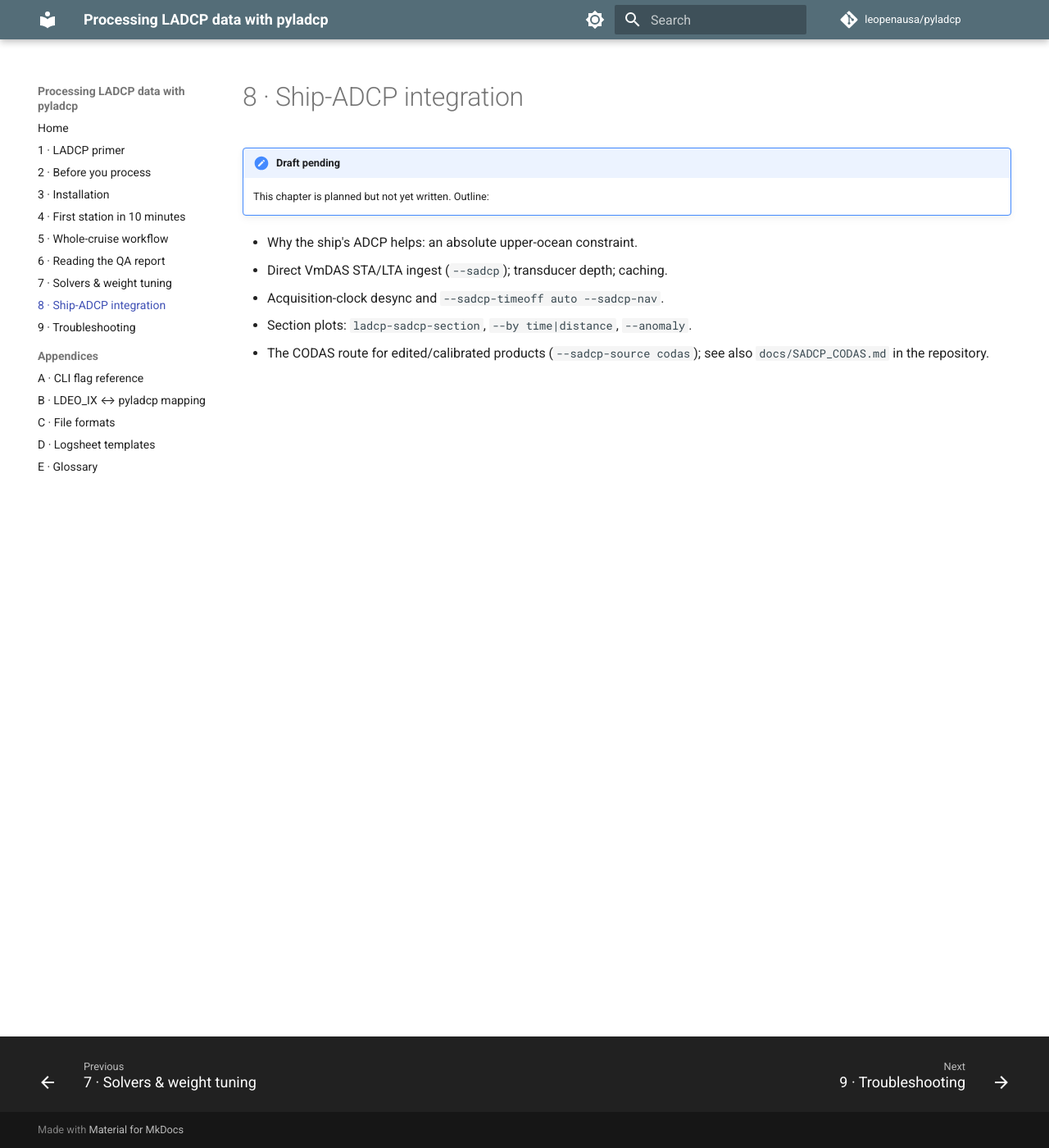
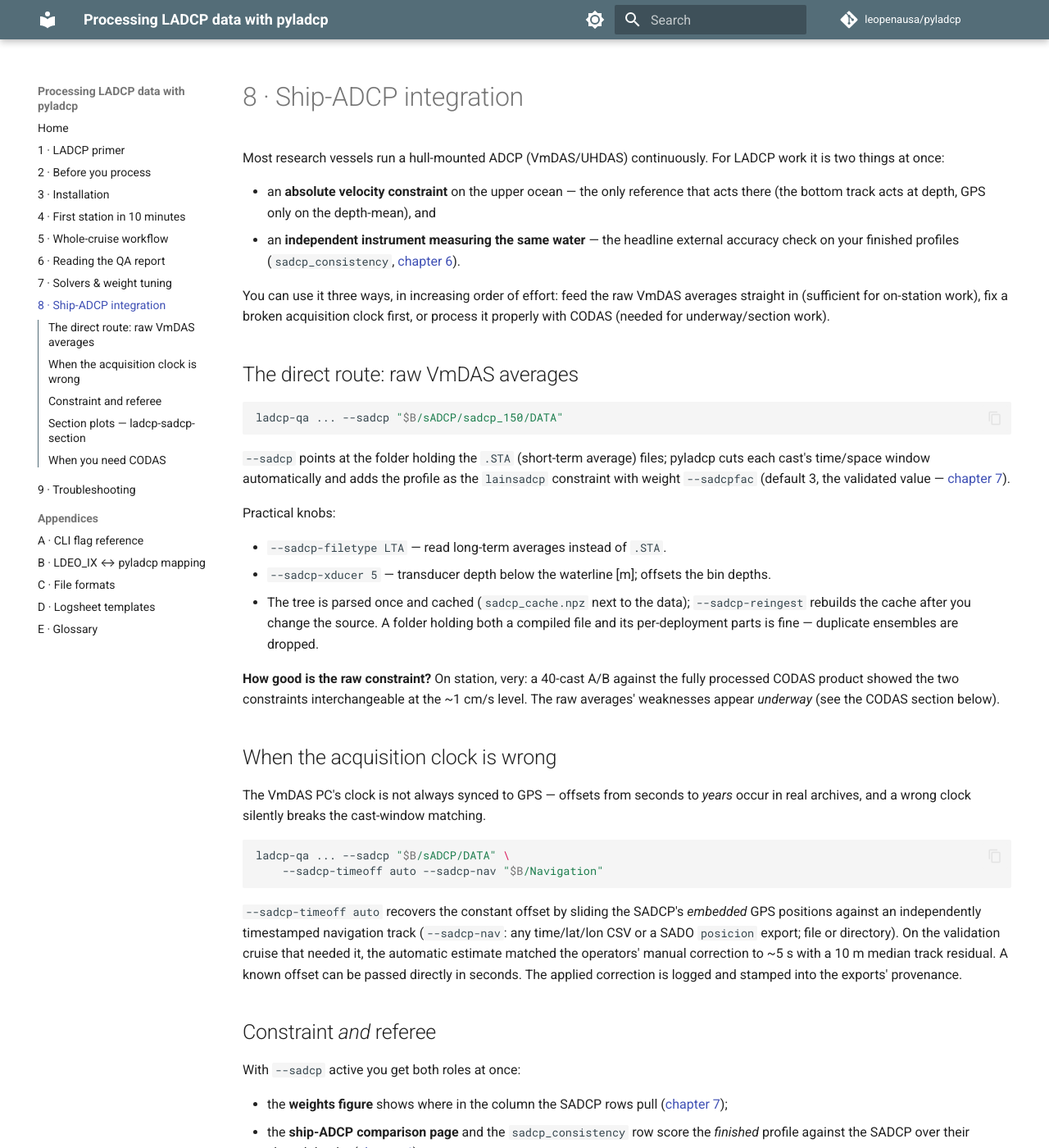
Before and after one commit to leopenausa/pyladcp, an MkDocs documentation site: the page built from docs/guide/08-ship-adcp.md, in a window 1280 px wide and 1400 px high. Shown: the whole window at 82% size. Built offline with MkDocs 1.6.1 and Material for MkDocs 9.7.7, drawn with Linux system fonts in a browser that asks for light colours; comment, search, counter and statistics services are not loaded; some of the changed text lies outside the part shown.

Commit message:
guide: chapter 8 — ship-ADCP integration (#31)
Three escalating routes: raw VmDAS direct (--sadcp + filetype/xducer/
cache knobs; on-station A/B fact: interchangeable with CODAS to ~1 cm/s),
clock-desync recovery (--sadcp-timeoff auto --sadcp-nav, ~5 s vs the
operators' manual fix), CODAS for underway/sections (STA-vs-per-ping
0.68 vs 0.13 m/s rms fact; calibration speed-proportional errors) with
pointers to docs/SADCP_CODAS.md. Constraint-AND-referee framing incl.
the verified --sadcpfac 0 trick (comparison kept, constraint off;
inverse_full.py:185 + inverse.py:635). Full ladcp-sadcp-section tour
(--by/--index/--speed-max/--anomaly).

Co-authored-by: Leopoldo D. Pena <lpena@ub.edu>
Co-authored-by: Claude Opus 4.8 <noreply@anthropic.com>

````diff
--- a/docs/guide/08-ship-adcp.md
+++ b/docs/guide/08-ship-adcp.md
@@ -1,11 +1,126 @@
 # 8 · Ship-ADCP integration
 
-!!! note "Draft pending"
-    This chapter is planned but not yet written. Outline:
+Most research vessels run a hull-mounted ADCP (VmDAS/UHDAS) continuously. For LADCP
+work it is two things at once:
 
-- Why the ship's ADCP helps: an absolute upper-ocean constraint.
-- Direct VmDAS STA/LTA ingest (`--sadcp`); transducer depth; caching.
-- Acquisition-clock desync and `--sadcp-timeoff auto --sadcp-nav`.
-- Section plots: `ladcp-sadcp-section`, `--by time|distance`, `--anomaly`.
-- The CODAS route for edited/calibrated products (`--sadcp-source codas`);
-  see also `docs/SADCP_CODAS.md` in the repository.
+- an **absolute velocity constraint** on the upper ocean — the only reference that
+  acts there (the bottom track acts at depth, GPS only on the depth-mean), and
+- an **independent instrument measuring the same water** — the headline external
+  accuracy check on your finished profiles (`sadcp_consistency`,
+  [chapter 6](06-qa-report.md)).
+
+You can use it three ways, in increasing order of effort: feed the raw VmDAS averages
+straight in (sufficient for on-station work), fix a broken acquisition clock first,
+or process it properly with CODAS (needed for underway/section work).
+
+## The direct route: raw VmDAS averages
+
+```bash
+ladcp-qa ... --sadcp "$B/sADCP/sadcp_150/DATA"
+```
+
+`--sadcp` points at the folder holding the `.STA` (short-term average) files; pyladcp
+cuts each cast's time/space window automatically and adds the profile as the
+`lainsadcp` constraint with weight `--sadcpfac` (default 3, the validated value —
+[chapter 7](07-solvers-weights.md)).
+
+Practical knobs:
+
+- `--sadcp-filetype LTA` — read long-term averages instead of `.STA`.
+- `--sadcp-xducer 5` — transducer depth below the waterline [m]; offsets the bin
+  depths.
+- The tree is parsed once and cached (`sadcp_cache.npz` next to the data);
+  `--sadcp-reingest` rebuilds the cache after you change the source. A folder
+  holding both a compiled file and its per-deployment parts is fine — duplicate
+  ensembles are dropped.
+
+**How good is the raw constraint?** On station, very: a 40-cast A/B against the fully
+processed CODAS product showed the two constraints interchangeable at the ~1 cm/s
+level. The raw averages' weaknesses appear *underway* (see the CODAS section below).
+
+## When the acquisition clock is wrong
+
+The VmDAS PC's clock is not always synced to GPS — offsets from seconds to *years*
+occur in real archives, and a wrong clock silently breaks the cast-window matching.
+
+```bash
+ladcp-qa ... --sadcp "$B/sADCP/DATA" \
+    --sadcp-timeoff auto --sadcp-nav "$B/Navigation"
+```
+
+`--sadcp-timeoff auto` recovers the constant offset by sliding the SADCP's *embedded*
+GPS positions against an independently timestamped navigation track (`--sadcp-nav`:
+any time/lat/lon CSV or a SADO `posicion` export; file or directory). On the
+validation cruise that needed it, the automatic estimate matched the operators'
+manual correction to ~5 s with a 10 m median track residual. A known offset can be
+passed directly in seconds. The applied correction is logged and stamped into the
+exports' provenance.
+
+## Constraint *and* referee
+
+With `--sadcp` active you get both roles at once:
+
+- the **weights figure** shows where in the column the SADCP rows pull
+  ([chapter 7](07-solvers-weights.md));
+- the **ship-ADCP comparison page** and the `sadcp_consistency` row score the
+  *finished* profile against the SADCP over their shared depths
+  ([chapter 6](06-qa-report.md)).
+
+Don't skip the referee role even if you don't want the constraint: a run with
+`--sadcpfac 0 --sadcp <dir>` keeps the comparison while taking the SADCP out of the
+solve — useful when you need the two instruments to stay strictly independent.
+
+## Section plots — `ladcp-sadcp-section`
+
+The SADCP archive is also a data set in its own right. `ladcp-sadcp-section` renders
+the cruise's u/v fields as depth–time or depth–distance sections:
+
+```bash
+# raw VmDAS
+ladcp-sadcp-section --sadcp "$B/sADCP/sadcp_150/DATA" --by time -o sec_time.png
+
+# CODAS product (already edited; the right source for underway sections)
+ladcp-sadcp-section --sadcp <workdir>/os150nb_sta/contour/os150nb.nc --source codas \
+    --by distance --index "$B/.ladcp_archive.json" -o sec_dist.png
+```
+
+- `--by time|distance` — x-axis: ship clock or along-track distance.
+- `--index` — draws the LADCP station positions as ticks, so you can see which
+  features your casts sampled.
+- `--max-depth` / `--clim` — crop and colour-scale.
+- `--speed-max` (default 1.5 m/s) — blanks ensembles whose median water speed is
+  implausible; built for raw-VmDAS GPS leaks, it also catches residual bad CODAS
+  ensembles. `0` disables.
+- `--anomaly` — subtracts each ensemble's depth-mean before rendering: the
+  **baroclinic (shear) section**. Use it when the section looks vertically
+  homogeneous — wherever the depth-mean flow is as large as the vertical structure,
+  the absolute view renders each column as one colour, and the anomaly view is where
+  the structure lives.
+
+## When you need CODAS
+
+The raw `.STA` averages are formed onboard from **unedited** pings. On station that's
+fine; **underway** the bins beyond the bubble/noise-limited range are garbage that
+survives average-level screening — on the validation data, deep underway cells had an
+rms u of 0.68 m/s in the STA product vs 0.13 m/s after per-ping editing. CODAS
+(UH/SOEST) adds what the raw averages lack: a per-bin editing pass, a watertrack
+**calibration** (misalignment angle + amplitude scale — both produce
+ship-speed-proportional errors, invisible on station, dominant at full steam), and
+smoothed navigation.
+
+So: **raw VmDAS for routine station processing; CODAS for transects, sections, or any
+cruise with long steaming legs inside cast windows.** The full recipe — install
+script, the chronological-staging trap, the single-ping (ENR) route, the calibration
+step `--auto` does *not* apply — lives in
+[`docs/SADCP_CODAS.md`](https://github.com/leopenausa/pyladcp/blob/main/docs/SADCP_CODAS.md)
+and the printable one-pager
+[`guide/sadcp_codas_guide.pdf`](https://github.com/leopenausa/pyladcp/blob/main/guide/sadcp_codas_guide.pdf).
+
+Once processed, the CODAS product plugs into everything above:
+
+```bash
+ladcp-qa 80 ... --sadcp <workdir>/os150nb_sta/contour/os150nb.nc --sadcp-source codas
+```
+
+`--sadcp` accepts the `contour/<sonar>.nc` file, its `contour/` dir, or the processing
+dir; exports record the provenance as `sadcp_source: codas:<path>`.
````
